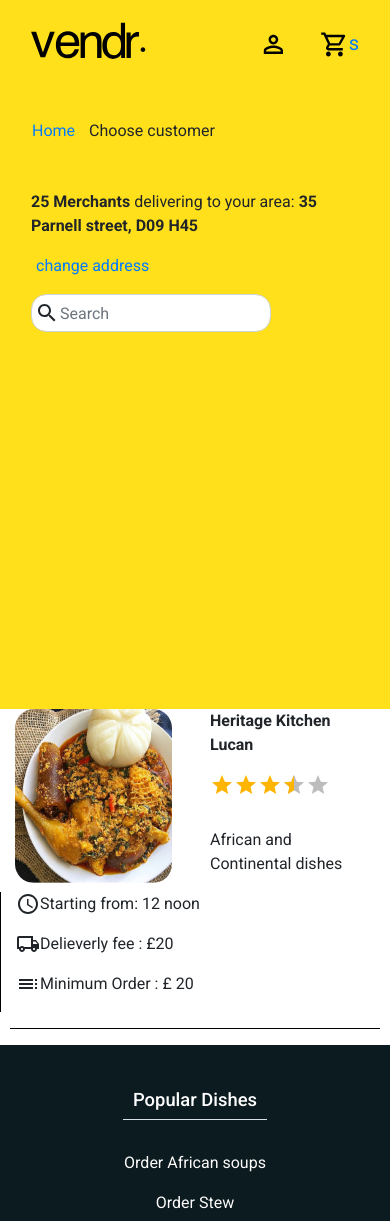
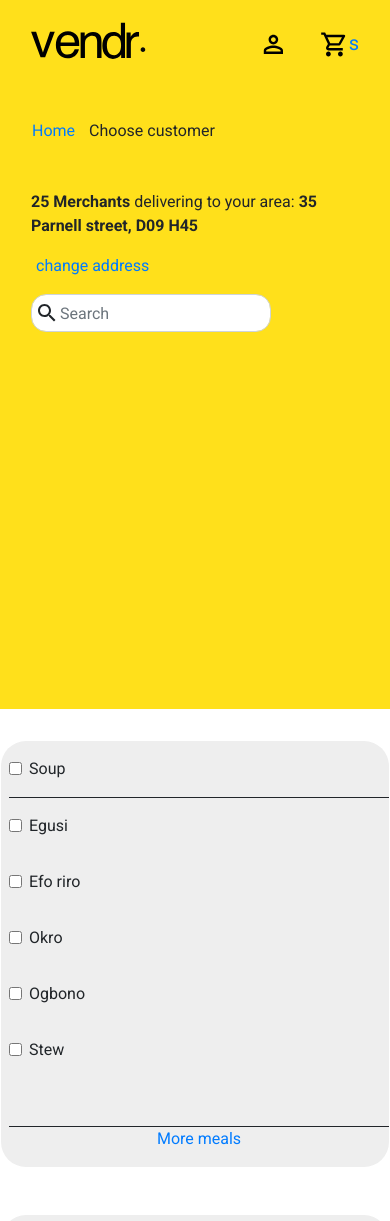
Before and after one commit to Fmarvelsk/Food-vendor, a React (Create React App) app: page /home in a window 390 px wide. Shown: the top 1221 px of the page. Built offline with nearby package versions, Linux system fonts and the light colour scheme.

Commit message:
this-nuts

```diff
--- a/src/Components/FoodMenu.js
+++ b/src/Components/FoodMenu.js
@@ -1,6 +1,6 @@
 import Foodnav from './FoodNav'
 import Menu from './Menu'
-import Moblie from './MoblieMenu'
+//import Moblie from './MoblieMenu'
 
  const Foodmenu = () => {
     return( <>
@@ -10,7 +10,6 @@ import Moblie from './MoblieMenu'
         </div>
       </div>
       <Menu/>
-      <Moblie/>
       </>
     )
 }
--- a/src/index.css
+++ b/src/index.css
@@ -110,18 +110,18 @@ p.da{
 	background-color: #ffffff !important;
 }
 @media only screen and (max-width:767px){
-	.jumbocolor{
+	/*.jumbocolor{
 		display: none
-	}
+	}*/
 	.form-flex{
 		justify-content: normal;
 	}
 }
-@media only screen and (min-width:767px){
+/*@media only screen and (min-width:767px){
 .moblie {
 	display: none;
 }
-}
+}*/
 .w-fles {
 	width: 20%;
 }
@@ -203,6 +203,6 @@ height: 174px;
 .mk-border {
 	border-left: 1px solid black;
 }
-@media (max-width:800px){
+@media (max-width:765px){
 
 }
```
Also changed, not shown: 1 other file (tests, documents, lock files or other folders).
